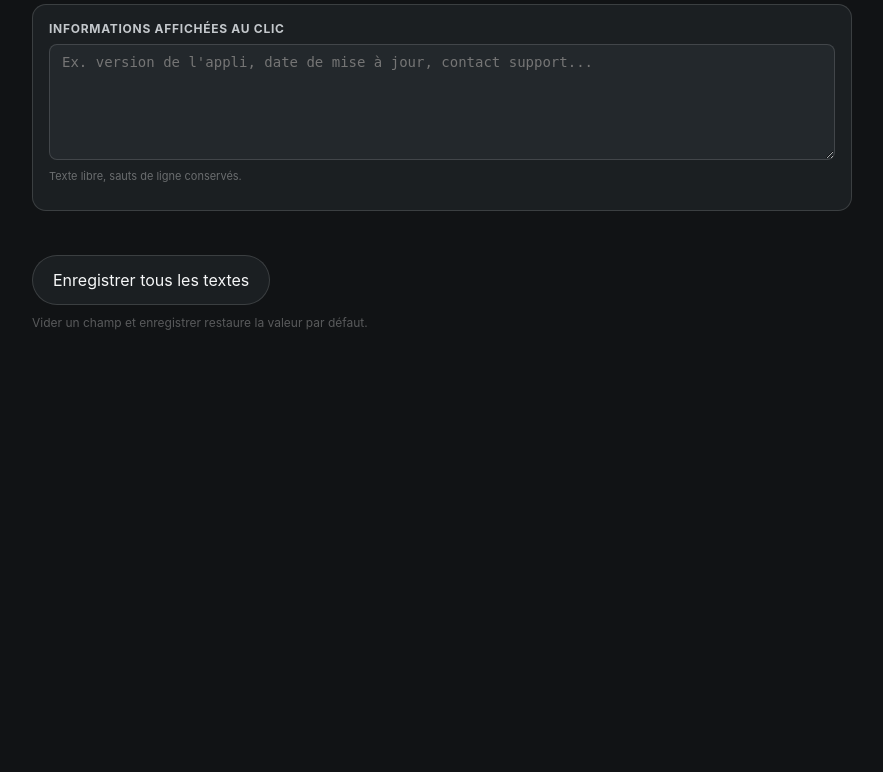
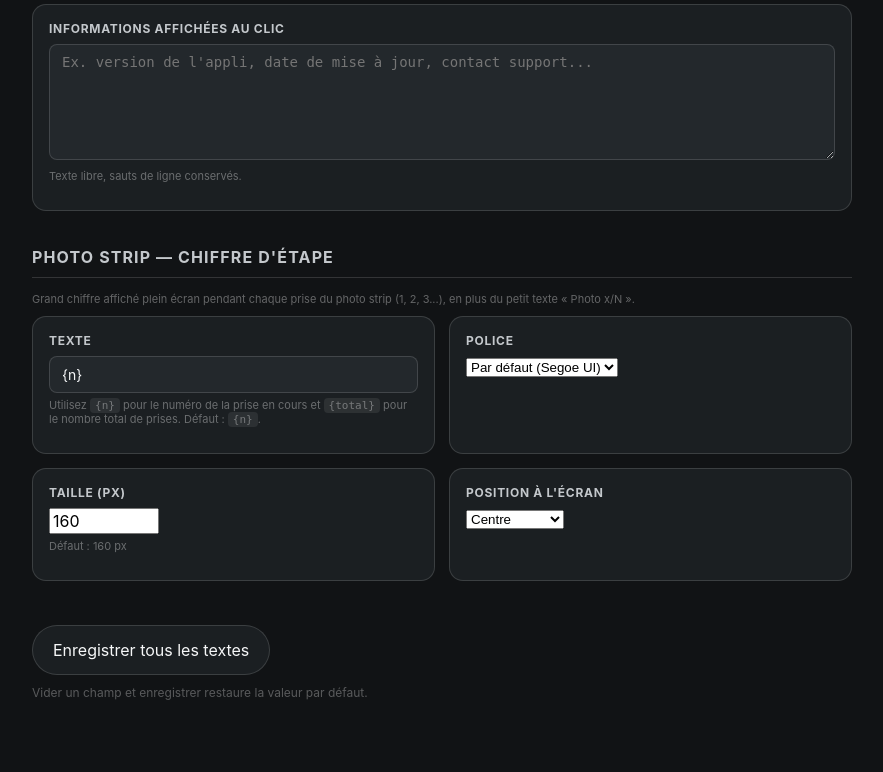
Before and after one commit to Pictotem/pictotem, a Flask app: page /admin/texts in a window 1280 px wide. Shown: the part 3132-3904 px from the top of the page, without its empty margins (198-1081 px from the left). Before the commit the page ends 3462 px from the top, so only its background shows below. Run offline with Flask 3, Linux system fonts and the light colour scheme; the visitor is signed in with stand-in values (Sample User, id 1); data that the repository does not hold is empty; parts of the project's set-up code (start-up, migrations or seed data) failed here and were passed over; some libraries are stand-ins or nearby versions.

Commit message:
Photo strip: capture pilotee par le client + grand chiffre d'etape (B-O)
Corrige le bug remonte ("1/3 avant 2/3") : l'ancien flux prenait les N
cliches en une seule requete HTTP bloquante cote serveur, pendant que le
client SIMULAIT l'avancement "Photo x/N" avec son propre setInterval cale
sur les memes durees (shots x interval_sec) — aucune confirmation reelle
du serveur entre les prises, donc tout ecart de calibrage/charge pouvait
desynchroniser l'affichage de la realite.

Nouveau flux en 3 endpoints sequentiels, pilotes par le client :
- POST /api/capture/photostrip/start  -> ouvre une session en memoire
  (token, shots, interval_sec resolus depuis la config)
- POST /api/capture/photostrip/shot   -> prend UNE photo maintenant,
  cote serveur, et ne repond OK qu'une fois la prise reellement faite
- POST /api/capture/photostrip/finish -> compose/enregistre le strip a
  partir des frames accumulees (logique de composition inchangee),
  ferme la session
- POST /api/capture/photostrip/cancel -> nettoyage best-effort si le
  strip est abandonne en cours de route (purge TTL en filet de securite)

Le client (app.js, runPhotoStrip) boucle sur start -> [pause + shot] xN
-> finish : le label "Photo x/N" et le nouveau grand chiffre plein ecran
n'avancent donc plus jamais en avance sur la vraie prise de vue, par
construction. Changement de rythme assume : une pause precede desormais
aussi la toute premiere prise (et pas seulement celles d'apres), pour
laisser le temps de voir le chiffre et de poser avant chaque declenchement.

Ajout demande : grand chiffre d'etape (1, 2, 3...) affiche pendant chaque
prise, avec texte (modele {n}/{total}), police, taille et position
(centre/haut/bas/coins) reglables depuis /admin/texts — nouvelle section
"Photo strip — chiffre d'etape", suit le meme pattern que les autres
elements configurables (badge de veille, boutons, tags).

Teste en isolation (DB + dossiers medias temporaires, jamais Dev/data) :
sequence start/shot x3/finish, rejet 4e prise, finish incomplet rejete,
tokens inconnus -> 404, cancel, purge TTL des sessions abandonnees,
regression QR-code add-on (detection + dedup + tag toujours fonctionnels
sur le strip compose), rendu Jinja de index.html et admin_texts.html sans
erreur.

```diff
--- a/app/app.py
+++ b/app/app.py
@@ -371,6 +371,7 @@
         buttons=_buttons_settings(),
         about=_about_settings(),
         kiosk_unlock_taps=_kiosk_unlock_settings()['taps'],
+        photostrip_step=_photostrip_step_settings(),
     )
 
 
@@ -757,9 +758,83 @@
     return canvas
 
 
-@app.route('/api/capture/photostrip', methods=['POST'])
+# ── Photo strip : grand chiffre d'étape (paramétrable B-O) ────────────────────
+# Affiché plein écran pendant chaque prise du strip, en synchro avec le
+# petit label "Photo x/N" (voir _scan_and_tag_qr_codes plus haut pour le
+# contexte général du strip). Modèle "{n}"/"{total}" identique à la
+# convention idle_timer_badge_text ("Retour dans {n}s"). Position résolue
+# côté serveur en propriétés CSS explicites (top/left/right/bottom/
+# transform) — plus simple à maintenir qu'un jeu de classes CSS par preset.
+
+_PHOTOSTRIP_STEP_POSITIONS = {
+    'center':       {'top': '50%',   'left': '50%',  'right': 'auto', 'bottom': 'auto',  'transform': 'translate(-50%, -50%)'},
+    'top':          {'top': '110px', 'left': '50%',  'right': 'auto', 'bottom': 'auto',  'transform': 'translateX(-50%)'},
+    'bottom':       {'top': 'auto',  'left': '50%',  'right': 'auto', 'bottom': '190px', 'transform': 'translateX(-50%)'},
+    'top-left':     {'top': '110px', 'left': '40px', 'right': 'auto', 'bottom': 'auto',  'transform': 'none'},
+    'top-right':    {'top': '110px', 'left': 'auto', 'right': '40px', 'bottom': 'auto',  'transform': 'none'},
+    'bottom-left':  {'top': 'auto',  'left': '40px', 'right': 'auto', 'bottom': '190px', 'transform': 'none'},
+    'bottom-right': {'top': 'auto',  'left': 'auto', 'right': '40px', 'bottom': '190px', 'transform': 'none'},
+}
+_PHOTOSTRIP_STEP_POSITION_LABELS = [
+    ('center', 'Centre'), ('top', 'Haut'), ('bottom', 'Bas'),
+    ('top-left', 'Haut gauche'), ('top-right', 'Haut droite'),
+    ('bottom-left', 'Bas gauche'), ('bottom-right', 'Bas droite'),
+]
+
+
+def _photostrip_step_settings() -> dict:
+    position = get_setting('photostrip_step.position', '') or 'center'
+    if position not in _PHOTOSTRIP_STEP_POSITIONS:
+        position = 'center'
+    css = _PHOTOSTRIP_STEP_POSITIONS[position]
+    return {
+        'text':      get_setting('photostrip_step.text', '') or '{n}',
+        'font':      get_setting('photostrip_step.font', '') or _PROMO_FONTS[0][0],
+        'font_size': int(get_setting('photostrip_step.font_size', '') or '160'),
+        'position':  position,
+        'css_top':       css['top'],
+        'css_left':      css['left'],
+        'css_right':     css['right'],
+        'css_bottom':    css['bottom'],
+        'css_transform': css['transform'],
+    }
+
+
+# ── Photo strip : capture pilotée par le client, prise par prise ──────────────
+# Historique : la version précédente prenait les N clichés dans une seule
+# requête HTTP bloquante (boucle for + time.sleep côté serveur), pendant que
+# le client SIMULAIT l'avancement "Photo x/N" avec son propre setInterval
+# calé sur les mêmes durées — un pur pari de calibrage, sans aucune
+# confirmation réelle du serveur entre chaque prise. Tout décalage (charge
+# CPU, contention caméra avec l'aperçu live, temps de composition/encodage)
+# désynchronisait l'affichage de la réalité, d'où le bug "1/3 avant 2/3"
+# remonté par l'utilisateur. Nouveau flux en 3 requêtes séquentielles
+# (start → shot ×N → finish), chaque "shot" ne renvoyant OK qu'une fois la
+# prise réellement effectuée côté serveur : l'affichage client (petit label
+# + grand chiffre, voir applyPhotoStripStep dans app.js) n'avance donc plus
+# JAMAIS en avance sur la réalité, par construction. État de session
+# conservé en mémoire (process unique, un seul kiosque actif à la fois) et
+# purgé après un délai si une session est abandonnée (borne redémarrée en
+# cours de strip, etc.).
+
+_PHOTOSTRIP_SESSIONS: dict = {}
+_PHOTOSTRIP_LOCK = threading.Lock()
+_PHOTOSTRIP_SESSION_TTL = 120  # secondes avant purge d'une session abandonnée
+
+
+def _purge_expired_photostrip_sessions():
+    now = time.time()
+    expired = [tok for tok, s in _PHOTOSTRIP_SESSIONS.items()
+               if now - s['created_at'] > _PHOTOSTRIP_SESSION_TTL]
+    for tok in expired:
+        _PHOTOSTRIP_SESSIONS.pop(tok, None)
+    if expired:
+        logger.info('Photo strip : %d session(s) abandonnée(s) purgée(s).', len(expired))
+
+
+@app.route('/api/capture/photostrip/start', methods=['POST'])
 @require_main_auth
-def capture_photostrip():
+def capture_photostrip_start():
     ps_cfg = CONFIG.get('capture', {}).get('photo_strip', {})
     if not ps_cfg.get('enabled', True):
         return jsonify({'ok': False, 'error': 'Photo strip désactivé'}), 403
@@ -767,23 +842,64 @@
     frame_id = req.get('frame', 'none')
     shots = max(2, min(int(ps_cfg.get('shots', 3)), 6))
     interval = max(0.3, float(ps_cfg.get('interval_sec', 1.2)))
-
-    overlay_path = get_frame_overlay_path(frame_id)
-    has_overlay = bool(overlay_path and overlay_path.exists())
-
-    frames = []
-    for i in range(shots):
-        raw = read_frame()
-        display = raw
-        if has_overlay:
-            h, w = raw.shape[:2]
-            overlay = get_overlay_bgra(overlay_path, w, h)
-            if overlay is not None:
-                display = composite_frame_overlay(raw, overlay)
-        frames.append(display)
-        if i < shots - 1:
-            time.sleep(interval)
-
+    with _PHOTOSTRIP_LOCK:
+        _purge_expired_photostrip_sessions()
+        token = secrets.token_hex(8)
+        _PHOTOSTRIP_SESSIONS[token] = {
+            'frame_id': frame_id,
+            'shots': shots,
+            'frames': [],
+            'created_at': time.time(),
+        }
+    logger.info('Photo strip : session démarrée (%d prises, cadre=%s)', shots, frame_id)
+    return jsonify({'ok': True, 'token': token, 'shots': shots, 'interval_sec': interval})
+
+
+@app.route('/api/capture/photostrip/shot', methods=['POST'])
+@require_main_auth
+def capture_photostrip_shot():
+    req = request.get_json(silent=True) or {}
+    token = req.get('token', '')
+    with _PHOTOSTRIP_LOCK:
+        session = _PHOTOSTRIP_SESSIONS.get(token)
+    if not session:
+        return jsonify({'ok': False, 'error': 'Session photo strip introuvable ou expirée'}), 404
+    if len(session['frames']) >= session['shots']:
+        return jsonify({'ok': False, 'error': 'Photo strip déjà complet'}), 400
+
+    raw = read_frame()
+    display = raw
+    overlay_path = get_frame_overlay_path(session['frame_id'])
+    if overlay_path and overlay_path.exists():
+        h, w = raw.shape[:2]
+        overlay = get_overlay_bgra(overlay_path, w, h)
+        if overlay is not None:
+            display = composite_frame_overlay(raw, overlay)
+
+    with _PHOTOSTRIP_LOCK:
+        session = _PHOTOSTRIP_SESSIONS.get(token)
+        if not session:
+            return jsonify({'ok': False, 'error': 'Session photo strip introuvable ou expirée'}), 404
+        session['frames'].append(display)
+        shot_index = len(session['frames'])
+        shots = session['shots']
+    return jsonify({'ok': True, 'shot_index': shot_index, 'shots': shots})
+
+
+@app.route('/api/capture/photostrip/finish', methods=['POST'])
+@require_main_auth
+def capture_photostrip_finish():
+    req = request.get_json(silent=True) or {}
+    token = req.get('token', '')
+    with _PHOTOSTRIP_LOCK:
+        session = _PHOTOSTRIP_SESSIONS.pop(token, None)
+    if not session:
+        return jsonify({'ok': False, 'error': 'Session photo strip introuvable ou expirée'}), 404
+    frames = session['frames']
+    if len(frames) != session['shots']:
+        return jsonify({'ok': False, 'error': 'Photo strip incomplet'}), 400
+
+    ps_cfg = CONFIG.get('capture', {}).get('photo_strip', {})
     strip_img = _compose_photo_strip(frames, ps_cfg)
     stamp = current_stamp()
     filename = f'strip-{stamp}.jpg'
@@ -797,11 +913,24 @@
     thumb_name = f'thumb-{stamp}.jpg'
     make_thumb(filepath, THUMBS_DIR / thumb_name)
     capture_id, media_uid = record_capture('photo', filename, thumb_name)
-    logger.info('Photo strip capturé %s (%d prises, cadre=%s)', filename, shots, frame_id)
+    logger.info('Photo strip capturé %s (%d prises, cadre=%s)', filename, len(frames), session['frame_id'])
     qr_tags = _scan_and_tag_qr_codes(capture_id, strip_img)
     return jsonify({'ok': True, 'id': capture_id, 'media_uid': media_uid, 'kind': 'photo',
                     'filename': filename, 'qr_tags': qr_tags,
                     'url': f'/media/photo/{filename}', 'message': message_text()})
+
+
+@app.route('/api/capture/photostrip/cancel', methods=['POST'])
+@require_main_auth
+def capture_photostrip_cancel():
+    """Nettoyage best-effort si le visiteur interrompt un strip en cours
+    (retour à l'accueil, etc.) — la purge par TTL reste le filet de sécurité
+    si ce endpoint n'est jamais appelé."""
+    req = request.get_json(silent=True) or {}
+    token = req.get('token', '')
+    with _PHOTOSTRIP_LOCK:
+        _PHOTOSTRIP_SESSIONS.pop(token, None)
+    return jsonify({'ok': True})
 
 
 @app.route('/api/print/<int:capture_id>', methods=['POST'])
@@ -1401,6 +1530,17 @@
         info_text = (request.form.get('about_info_text') or '').strip()
         set_setting('about.info_text', info_text)
 
+        ps_text = (request.form.get('photostrip_step_text') or '{n}').strip()
+        set_setting('photostrip_step.text', ps_text or '{n}')
+        ps_font = (request.form.get('photostrip_step_font') or '').strip()
+        set_setting('photostrip_step.font', ps_font or _PROMO_FONTS[0][0])
+        raw_ps_size = (request.form.get('photostrip_step_font_size') or '160').strip()
+        set_setting('photostrip_step.font_size', str(max(20, int(raw_ps_size))) if raw_ps_size.isdigit() else '160')
+        ps_position = (request.form.get('photostrip_step_position') or 'center').strip()
+        if ps_position not in _PHOTOSTRIP_STEP_POSITIONS:
+            ps_position = 'center'
+        set_setting('photostrip_step.position', ps_position)
+
         return redirect(url_for('admin_texts', ok='Paramètres mis à jour.'))
     return render_template('admin_texts.html', config=CONFIG,
                            texts=get_ui_texts(),
@@ -1415,6 +1555,9 @@
                            bottom_bar_sizes=get_bottom_bar_sizes(),
                            top_bar=get_top_bar_settings(),
                            about=_about_settings(),
+                           photostrip_step=_photostrip_step_settings(),
+                           photostrip_step_fonts=_PROMO_FONTS,
+                           photostrip_step_positions=_PHOTOSTRIP_STEP_POSITION_LABELS,
                            alert_success=request.args.get('ok'),
                            alert_error=request.args.get('err'))
 
--- a/app/templates/admin_texts.html
+++ b/app/templates/admin_texts.html
@@ -285,6 +285,49 @@
       </div>
     </div>
 
+    <div class="text-section">
+      <h2>Photo strip — chiffre d'étape</h2>
+      <p class="field-default" style="margin-bottom:10px">
+        Grand chiffre affiché plein écran pendant chaque prise du photo strip
+        (1, 2, 3...), en plus du petit texte « Photo x/N ».
+      </p>
+      <div class="text-fields">
+        <div class="text-field">
+          <label class="field-label" for="photostrip_step_text">Texte</label>
+          <input type="text" id="photostrip_step_text" name="photostrip_step_text"
+                 value="{{ photostrip_step.text }}" placeholder="{n}">
+          <p class="field-default">
+            Utilisez <code style="background:rgba(255,255,255,.08);padding:1px 5px;border-radius:4px">{n}</code>
+            pour le numéro de la prise en cours et
+            <code style="background:rgba(255,255,255,.08);padding:1px 5px;border-radius:4px">{total}</code>
+            pour le nombre total de prises. Défaut : <code style="background:rgba(255,255,255,.08);padding:1px 5px;border-radius:4px">{n}</code>.
+          </p>
+        </div>
+        <div class="text-field">
+          <label class="field-label" for="photostrip_step_font">Police</label>
+          <select id="photostrip_step_font" name="photostrip_step_font">
+            {% for value, label in photostrip_step_fonts %}
+            <option value="{{ value }}" {% if photostrip_step.font == value %}selected{% endif %}>{{ label }}</option>
+            {% endfor %}
+          </select>
+        </div>
+        <div class="text-field">
+          <label class="field-label" for="photostrip_step_font_size">Taille (px)</label>
+          <input type="number" id="photostrip_step_font_size" name="photostrip_step_font_size"
+                 value="{{ photostrip_step.font_size }}" min="20" max="500" style="width:110px">
+          <p class="field-default">Défaut : 160 px</p>
+        </div>
+        <div class="text-field">
+          <label class="field-label" for="photostrip_step_position">Position à l'écran</label>
+          <select id="photostrip_step_position" name="photostrip_step_position">
+            {% for value, label in photostrip_step_positions %}
+            <option value="{{ value }}" {% if photostrip_step.position == value %}selected{% endif %}>{{ label }}</option>
+            {% endfor %}
+          </select>
+        </div>
+      </div>
+    </div>
+
     <button type="submit" class="action-btn primary" style="margin-top:8px">Enregistrer tous les textes</button>
     <p class="reset-hint" style="margin-top:10px;font-size:12px;color:rgba(255,255,255,.3);">
       Vider un champ et enregistrer restaure la valeur par défaut.
```
Also changed, not shown: app/static/app.js (+81 -26 lines), app/templates/index.html (+33 -0 lines).
